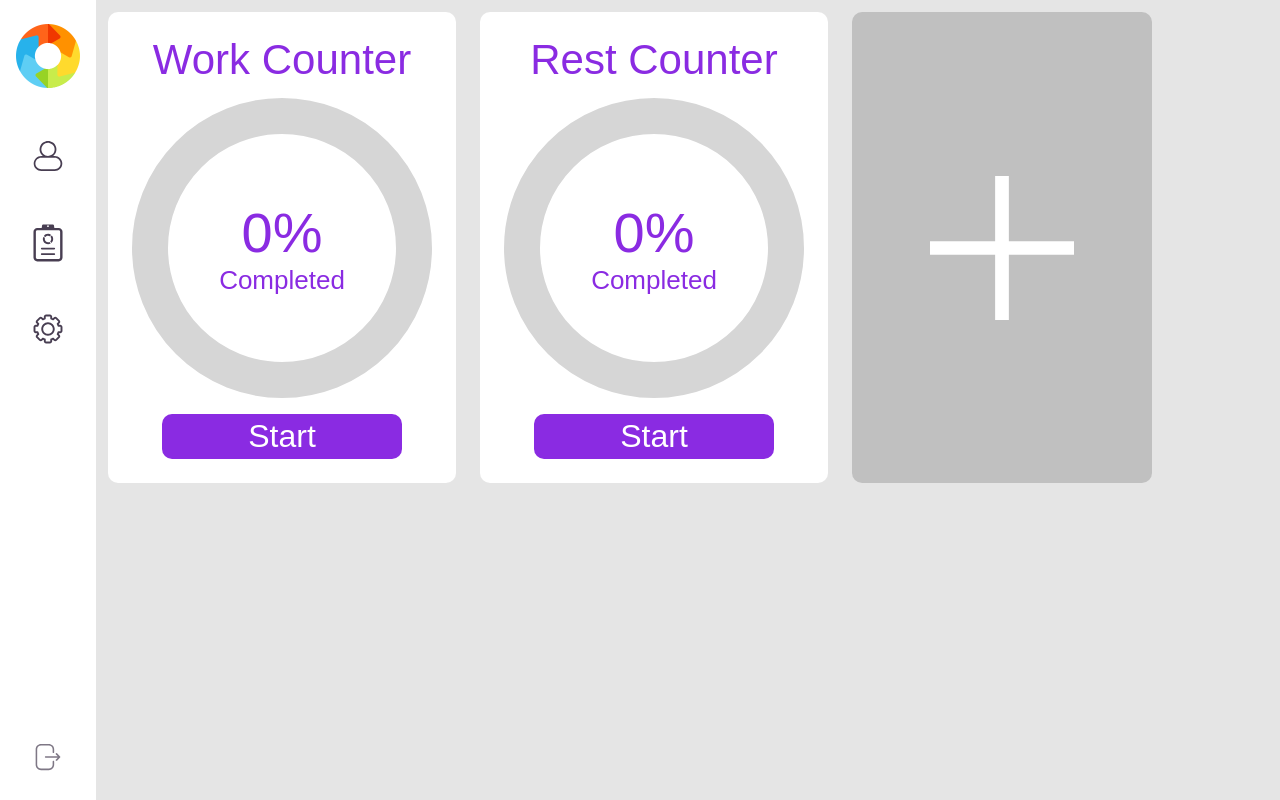
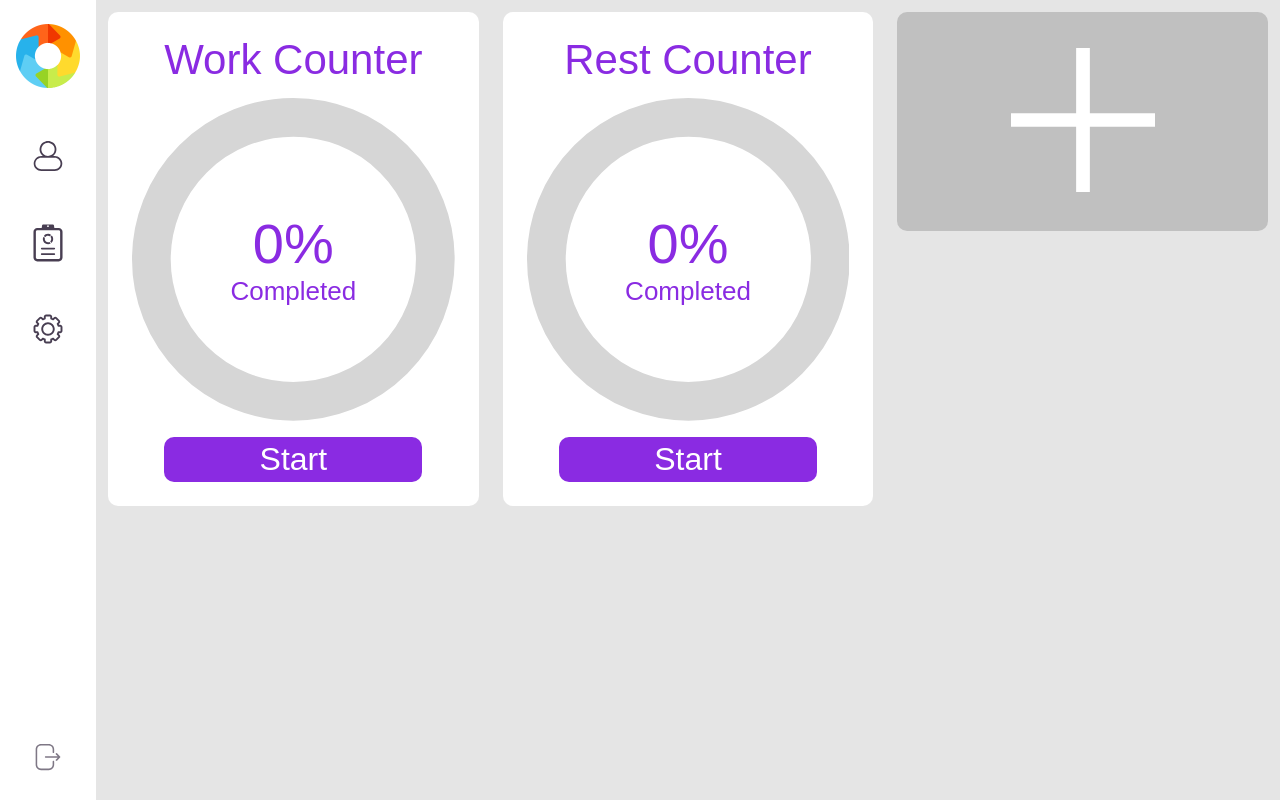
Before and after one commit to PawelTr/wr-tracker, a React (Create React App) app: page / in a window 1280 px wide. Built offline with nearby package versions, Linux system fonts and the light colour scheme.

Commit message:
update add counter

```diff
--- a/src/components/add-card/add-card.scss
+++ b/src/components/add-card/add-card.scss
@@ -1,13 +1,24 @@
 .card-container--add {
+  height: fit-content;
+  min-width: 326px;
+  border-radius: 10px;
+  text-align: center;
   display: flex;
   justify-content: center;
-  padding: 36px;
   align-items: center;
-  height: 100%;
   background-color: rgba(0, 0, 0, 0.16);
-  cursor: pointer;
 }
 
 .add-img {
   max-width: 144px;
 }
+
+.card-add__button {
+  border-radius: 10px;
+  padding: 36px;
+  width: 100%;
+  height: 100%;
+  background: transparent;
+  border: none;
+  cursor: pointer;
+}
--- a/src/components/add-card/add-card.tsx
+++ b/src/components/add-card/add-card.tsx
@@ -1,13 +1,33 @@
 import React from 'react';
-import { AddCardProps } from '../../types/AddCard';
 import logo from '../../assets/icons/add-svg.svg'
 import './add-card.scss'
+import { useAction } from '../../store/action-creators/useAction';
 
-const AddCard: React.FC<AddCardProps> = (props: AddCardProps) => {
+const AddCard: React.FC = () => {
+
+  const { addCounter } = useAction();
+
+  const addCounterHandler = (): void => {
+    const newCounter = {
+      id: Math.random(),
+      title: 'New Counter',
+      currentSessionValue: 0,
+      weekValue: 0,
+      monthValue: 0,
+      goal: 60,
+      isActive: false,
+      activeIntervalId: 0,
+    }
+
+    addCounter(newCounter);
+  }
+
   return(
     <div className='card-wrapper'>
-      <div className="card-container card-container--add">
-        <img src={logo} alt="add-img" className="add-img"/>
+      <div className="card-container--add">
+        <button className="card-add__button" onClick={addCounterHandler}>
+          <img src={logo} alt="add-img" className="add-img"/>
+        </button>
       </div>
     </div>
   );
--- a/src/components/progress-card/progress-card.scss
+++ b/src/components/progress-card/progress-card.scss
@@ -1,14 +1,14 @@
 @import "src/assets/variables";
 
 .card-wrapper {
-  width: fit-content;
-  min-width: 25%;
+  width: 33.3333%;
+  min-width: 336px;
   padding: 12px;
 }
 
 .card-container {
   height: fit-content;
-  min-width: 300px;
+  min-width: 324px;
   padding: 24px;
   background-color: $base-color;
   border-radius: 10px;
--- a/src/components/settings-card/settings-card.scss
+++ b/src/components/settings-card/settings-card.scss
@@ -2,8 +2,8 @@
 
 .settings-card {
   &__wrapper {
-    width: 25%;
-    min-width: 350px;
+    width: 33.333%;
+    min-width: 336px;
     padding: 12px;
   }
 
--- a/src/pages/home-page/home-page.tsx
+++ b/src/pages/home-page/home-page.tsx
@@ -6,7 +6,6 @@ import './home-page.scss';
 import { useTypedSelector } from '../../hooks/useTypedSelector';
 import { CounterState } from '../../types/counter';
 import AddCard from '../../components/add-card/add-card';
-import { AddCardTypes } from '../../types/AddCard';
 
 
 const HomePage: React.FC = () => {
@@ -18,7 +17,7 @@ const HomePage: React.FC = () => {
       { counters.map((counter: CounterState) => {
         return <ProgressCard counter={counter} key={counter.id}/>
       }) }
-      <AddCard type={AddCardTypes.COUNTER_CARD}/>
+      <AddCard />
     </div>
   );
 }
--- a/src/pages/settings-page/settings-page.tsx
+++ b/src/pages/settings-page/settings-page.tsx
@@ -3,6 +3,7 @@ import './settings-page.scss';
 import SettingsCard from '../../components/settings-card/settings-card';
 import { useTypedSelector } from '../../hooks/useTypedSelector';
 import { CounterState } from '../../types/counter';
+import AddCard from '../../components/add-card/add-card';
 
 const SettingsPage: React.FC = () => {
 
@@ -15,6 +16,7 @@ const SettingsPage: React.FC = () => {
           return <SettingsCard counter={counter} key={counter.id}/>
         })
       }
+      <AddCard/>
     </div>
   )
 }
--- a/src/store/action-creators/user.ts
+++ b/src/store/action-creators/user.ts
@@ -32,7 +32,7 @@ export const setTitle = (id: number, title: string) => {
   }
 }
 
-export const addCounter = (id: number, counter: CounterState) => {
+export const addCounter = (counter: CounterState) => {
   return (dispatch: Dispatch<UserAction>) => {
     dispatch({type: UserActionTypes.ADD_COUNTER, payload: counter})
   }
--- a/src/types/AddCard.ts
+++ /dev/null
@@ -1,7 +0,0 @@
-export enum AddCardTypes {
-  'COUNTER_CARD'= 'COUNTER',
-  'SETTINGS_CARD' = 'SETTINGS_CARD',
-}
-export interface AddCardProps {
-  type: AddCardTypes,
-}
```
